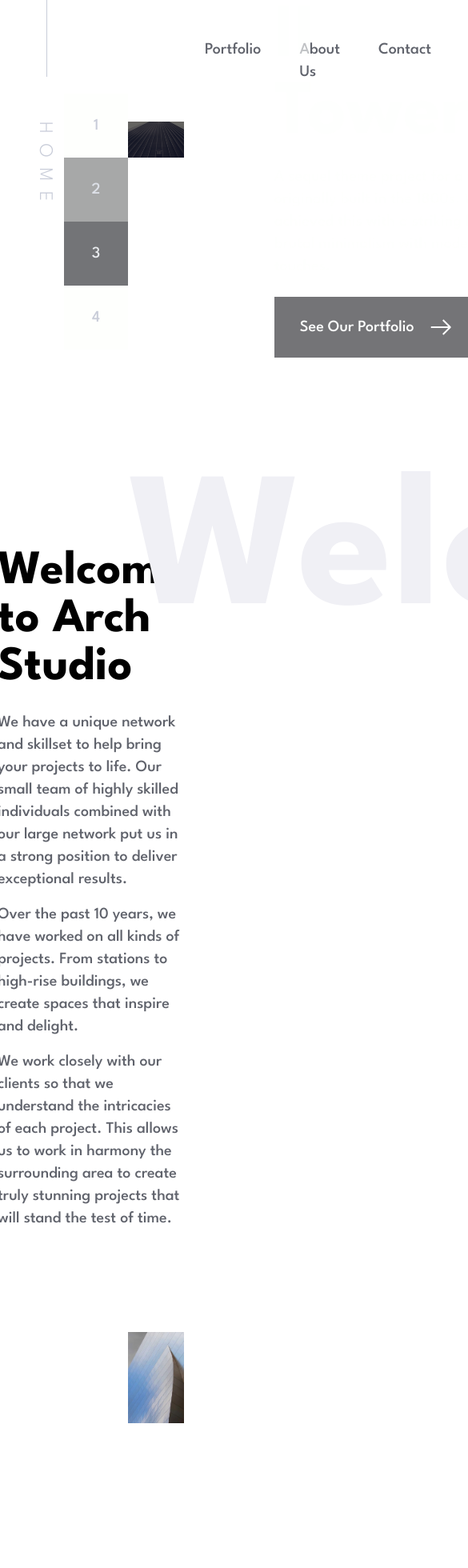
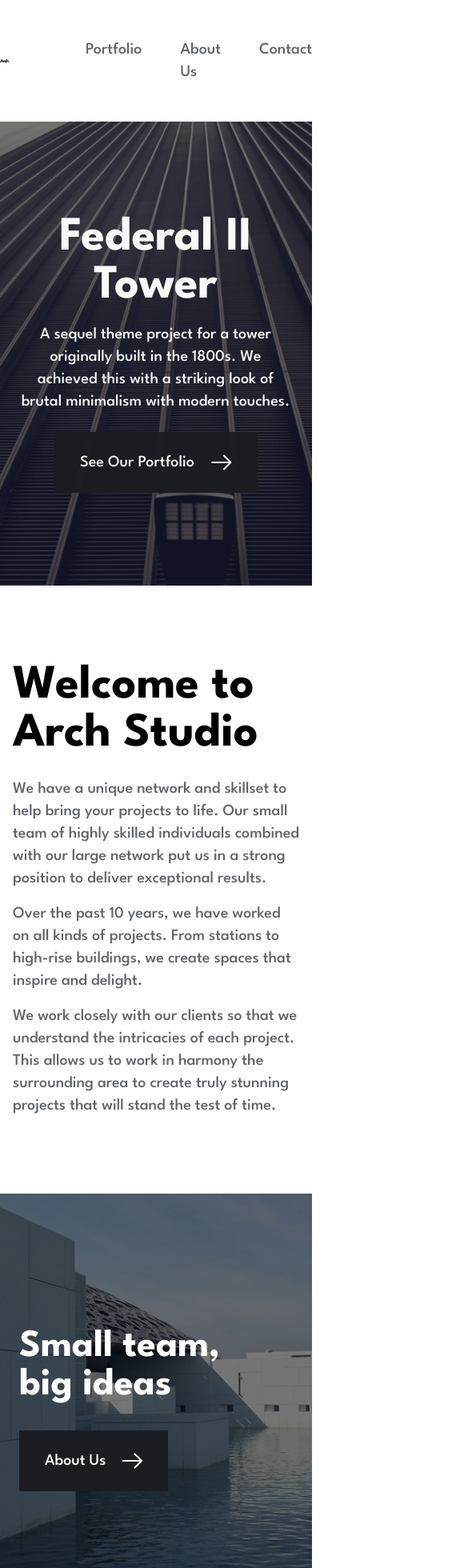
Before and after one commit to FilipeHibrael/arch-studio, a React (Vite) app: page / in a window 390 px wide. Shown: the top 1960 px of the page at 80% size, 585 px wide, since content can reach past the window. Built offline with nearby package versions, Linux system fonts and the light colour scheme.

Commit message:
responsive home

```diff
--- a/src/App.tsx
+++ b/src/App.tsx
@@ -10,7 +10,7 @@ import Contact from './pages/Contact/Contact';
 
 export default function App() {
   return (
-    <div className="max-w-[1440px] mx-auto px-40">
+    <div className="max-w-[1440px] mx-auto px-40 xl:px-24 md:px-12 2sm:px-0">
       <BrowserRouter>
         <DataContextProvider>
           <Header />
--- a/src/pages/Home/HomeBanner.tsx
+++ b/src/pages/Home/HomeBanner.tsx
@@ -6,17 +6,17 @@ const HomeBanner = ({ data }: { data: IImage }) => {
   return (
     <div
       style={{ backgroundImage: `url(${data.desktop})` }}
-      className="bg-no-repeat bg-center bg-cover h-[540px] mb-48"
+      className="bg-no-repeat bg-center bg-cover h-[540px] mb-48 sm:mb-24"
     >
       <div
         style={{ background: 'rgba(0, 0, 0, 0.5)' }}
         className="flex flex-col justify-center h-full"
       >
-        <div className="ml-48">
-          <h2 className="font-bold text-6xl text-ColorWhite max-w-xs mb-8">
+        <div className="ml-48 md:ml-12 sm:ml-6">
+          <h2 className="font-bold text-6xl text-ColorWhite max-w-xs mb-8 2sm:text-5xl  ">
             Small team, big ideas
           </h2>
-          <Button to='/about-us' >About Us</Button>
+          <Button to="/about-us">About Us</Button>
         </div>
       </div>
     </div>
--- a/src/pages/Home/HomeFeatured.tsx
+++ b/src/pages/Home/HomeFeatured.tsx
@@ -5,18 +5,23 @@ import HomeFeaturedItem from './HomeFeaturedItem';
 
 const HomeFeatured = ({ data }: { data: IPortfolioItem[] }) => {
   return (
-    <div className="mb-48">
-      <div className="flex items-center justify-between mb-14">
+    <div className="mb-48 2sm:px-4 sm:mb-24">
+      <div className="flex items-center justify-between mb-14 sm:mb-6">
         <h2 className="font-bold text-6xl">Featured</h2>
-        <Button to='/portfolio' >See All</Button>
+        <div className="sm:hidden">
+          <Button to="/portfolio">See All</Button>
+        </div>
       </div>
-      <div className="flex justify-between gap-10">
+      <div className="flex justify-between gap-10 md:flex-col sm:mb-6 2sm:gap-4">
         {data
           .filter((item) => item.id === 4 || item.id === 6 || item.id === 5)
           .map((item, index) => (
             <HomeFeaturedItem key={index} data={item} index={index} />
           ))}
       </div>
+      <div className="hidden justify-center sm:flex">
+          <Button to="/portfolio">See All</Button>
+        </div>
     </div>
   );
 };
--- a/src/pages/Home/HomeFeaturedItem.tsx
+++ b/src/pages/Home/HomeFeaturedItem.tsx
@@ -11,7 +11,7 @@ const HomeFeaturedItem = ({ data, index }: IHomeFeaturedItem) => {
   return (
     <div
       style={{ backgroundImage: `url(${data.image.desktop})` }}
-      className="w-full h-[540px] bg-cover bg-bottom"
+      className="w-full h-[540px] bg-cover bg-bottom md:bg-center"
     >
       <div
         style={{ background: 'rgba(0, 0, 0, 0.2)' }}
--- a/src/pages/Home/HomeSlide.tsx
+++ b/src/pages/Home/HomeSlide.tsx
@@ -19,7 +19,7 @@ const HomeSlide = ({ data }: { data: ISlide[] }) => {
   }, [currentIndex]);
 
   return (
-    <div>
+    <div className='lg:mb-24'>
       <div className='grid'>
         {data.map((item, index) => (
           <HomeSlideItem
@@ -29,7 +29,7 @@ const HomeSlide = ({ data }: { data: ISlide[] }) => {
           />
         ))}
       </div>
-      <div className="-translate-y-20 -translate-x-20">
+      <div className="-translate-y-20 -translate-x-20 xl:hidden">
         {data.map((_, index) => (
           <button
             key={index}
--- a/src/pages/Home/HomeSlideItem.tsx
+++ b/src/pages/Home/HomeSlideItem.tsx
@@ -19,7 +19,7 @@ const HomeSlideItem = ({ data, isVisible }: IHomeSlideItem) => {
       <img
         className={
           (isVisible ? 'opacity-40' : 'opacity-20') +
-          ' object-cover object-bottom w-full max-h-[680px] transition-opacity duration-500'
+          ' object-cover object-bottom w-full h-[680px] transition-opacity duration-500 sm:h-[580px]'
         }
         src={data.images.desktop}
         alt="Slide image"
@@ -30,10 +30,10 @@ const HomeSlideItem = ({ data, isVisible }: IHomeSlideItem) => {
             (isVisible
               ? 'translate-x-0 opacity-100'
               : '-translate-x-6 opacity-0') +
-            ' ml-48 transition-all duration-500'
+            ' ml-48 transition-all duration-500 lg:mx-auto md:px-6 2sm:flex 2sm:flex-col 2sm:items-center 2sm:text-center'
           }
         >
-          <h2 className="font-bold text-8xl text-ColorWhite max-w-lg mb-4">
+          <h2 className="font-bold text-8xl text-ColorWhite max-w-lg mb-4 sm:text-6xl">
             {data.title}
           </h2>
           <p className="text-xl text-ColorWhite max-w-lg mb-6">
--- a/src/pages/Home/HomeWelcome.tsx
+++ b/src/pages/Home/HomeWelcome.tsx
@@ -2,22 +2,26 @@ import { IHomePageWelcome } from '../../context/DataContext';
 
 const HomeWelcome = ({ data }: { data: IHomePageWelcome }) => {
   return (
-    <div>
-      <h1 className="font-bold text-[240px] text-ColorLightGrey z-10 relative">
+    <div className="lg:mb-24 2sm:px-4">
+      <h1 className="font-bold text-[240px] text-ColorLightGrey z-10 relative
+      lg:text-9xl sm:text-8xl 2sm:hidden">
         Welcome
       </h1>
-      <div className="flex gap-32 flex-wrap justify-end items-end -translate-y-48">
+      <div className="flex gap-32 flex-wrap justify-end items-end -translate-y-48 2xl:justify-between 2xl:gap-0 lg:translate-y-0">
         <div>
           <h2 className="font-bold text-6xl max-w-xs mb-6">{data.heading}</h2>
           <div className="flex flex-col gap-4">
             {Object.values(data.paragraphs).map((paragraph, index) => (
-              <p key={index} className="text-xl text-ColorDarkGrey max-w-lg">
+              <p
+                key={index}
+                className="text-xl text-ColorDarkGrey max-w-lg lg:max-w-[620px]"
+              >
                 {paragraph}
               </p>
             ))}
           </div>
         </div>
-        <div>
+        <div className="lg:hidden">
           <img src={data.img} />
         </div>
       </div>
--- a/tailwind.config.js
+++ b/tailwind.config.js
@@ -15,6 +15,14 @@ export default {
         sans: 'League Spartan, sans-serif',
       },
     },
+    screens: {
+      '2xl': { max: '1340px' },
+      xl: { max: '1280px' },
+      lg: { max: '1080px' },
+      md: { max: '860px' },
+      sm: { max: '680px' },
+      '2sm': { max: '480px' },
+    },
   },
   plugins: [],
 };
```
